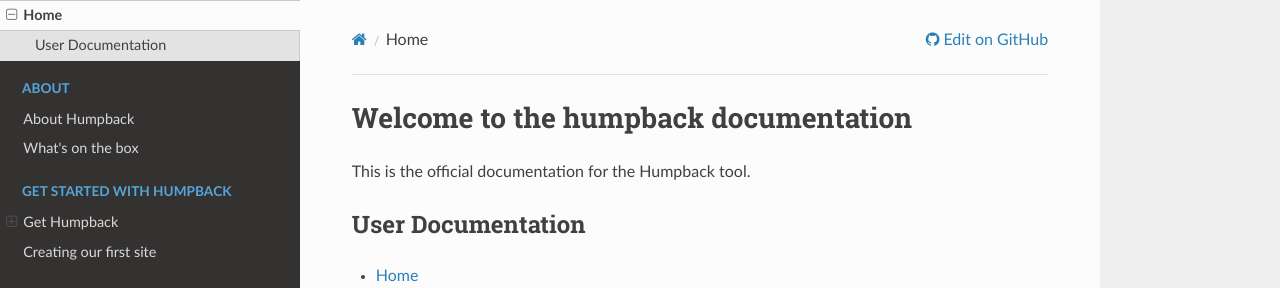
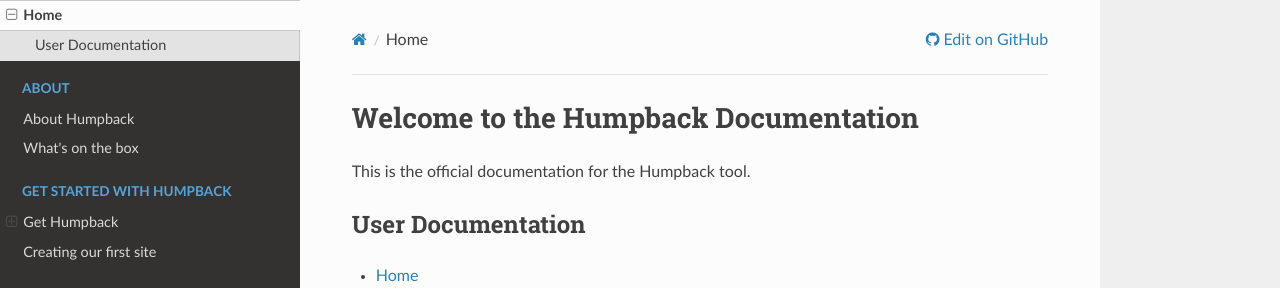
Before and after one commit to humpbackdev/humpback-docs, an MkDocs documentation site: the page built from docs/index.md, in a window 1280 px wide and 900 px high. Shown: the top 288 px of the window. Built offline with MkDocs 1.6.1, drawn with Linux system fonts in a browser that asks for light colours; nearby versions of some CDN libraries; old or Windows-style settings are respelled for this version of MkDocs.

```diff
--- a/docs/index.md
+++ b/docs/index.md
@@ -1,4 +1,4 @@
-# Welcome to the humpback documentation
+# Welcome to the Humpback Documentation
 
 This is the official documentation for the Humpback tool.
 
```
